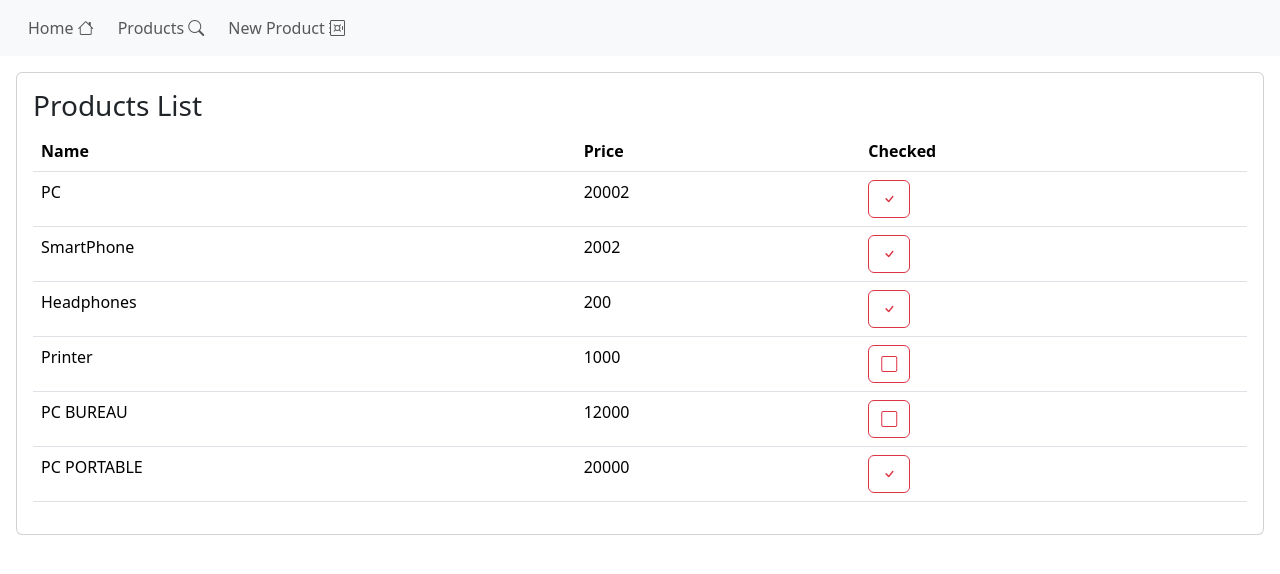
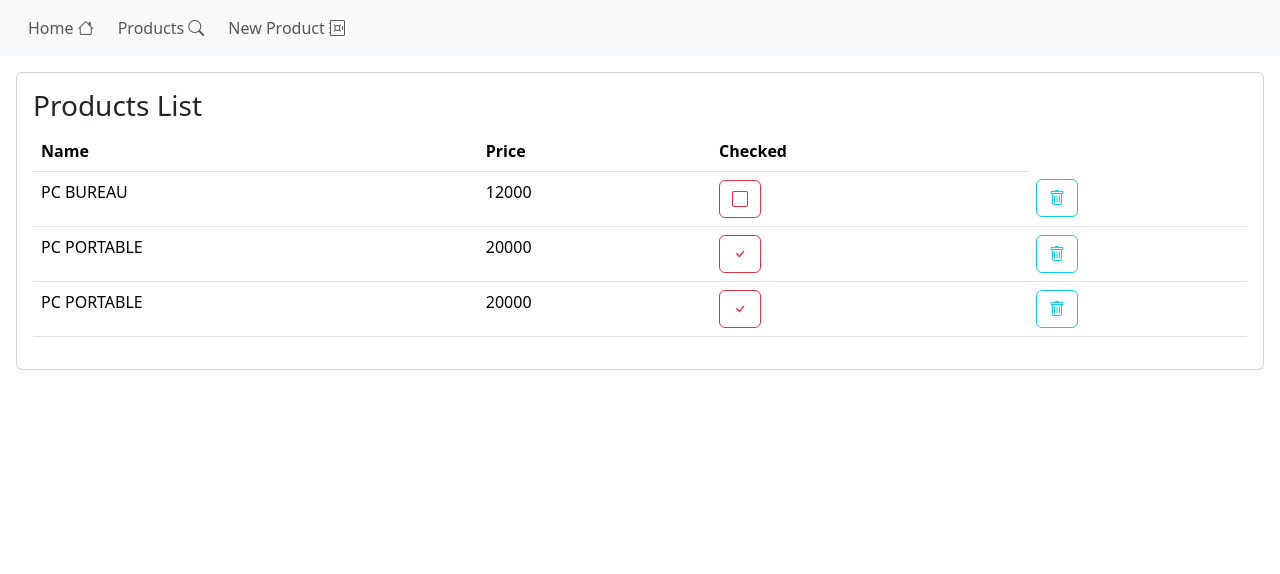
Before and after one commit to roumaysae/Gestion-des-pdts-Angular_jsonServer, an Angular app: page /products in a window 1280 px wide. Shown: the top 574 px of the page. Built offline with nearby package versions, Linux system fonts and the light colour scheme; data requests are answered from the project's data file.

Commit message:
Services creation

```diff
--- a/data/db.json
+++ b/data/db.json
@@ -1,29 +1,5 @@
 {
   "products": [
-    {
-      "id": "1",
-      "name": "PC",
-      "price": 20002,
-      "checked": true
-    },
-    {
-      "id": "2",
-      "name": "SmartPhone",
-      "price": 2002,
-      "checked": true
-    },
-    {
-      "id": "3",
-      "name": "Headphones",
-      "price": 200,
-      "checked": true
-    },
-    {
-      "id": "4",
-      "name": "Printer",
-      "price": 1000,
-      "checked": false
-    },
     {
       "id": "5",
       "name": "PC BUREAU",
@@ -31,7 +7,13 @@
       "checked": false
     },
     {
-      "id": "4",
+      "id": "2",
+      "name": "PC PORTABLE",
+      "price": 20000,
+      "checked": true
+    },
+    {
+      "id": "3",
       "name": "PC PORTABLE",
       "price": 20000,
       "checked": true
--- a/src/app/products/products.component.html
+++ b/src/app/products/products.component.html
@@ -12,7 +12,7 @@
 
         <tbody>
 
-        <tr *ngFor="let product of products$ | async"> <!-- utiliser ce pipe puis async donc automatiquement mon front end fait un subscribe -->
+        <tr *ngFor="let product of products"> <!-- utiliser ce pipe puis async donc automatiquement mon front end fait un subscribe -->
           <td>{{product.name}}</td>
           <td>{{product.price}}</td>
           <td>
@@ -20,7 +20,11 @@
             <button (click)="handleCheckProduct(product)" class="btn btn-outline-danger">
               <i [class] = "product.checked? 'bi bi-check ': 'bi bi-square'"></i>
             </button>
-
+          </td>
+          <td>
+            <button (click)="deleteHandle(product)" class="btn btn-outline-info" >
+              <i class="bi bi-trash"></i>
+            </button>
           </td>
         </tr>
         </tbody>
--- a/src/app/products/products.component.ts
+++ b/src/app/products/products.component.ts
@@ -13,13 +13,18 @@ import {Observable} from "rxjs";
 
 export class ProductsComponent implements OnInit{
 
-  products$! : Observable<Array<Product>>; // that means ! to i know it's not intialized just keep it
+  products : Array<Product>=[]; // that means ! to i know it's not intialized just keep it
 
   constructor(private productService : ProductService) {
 
   }
+
   ngOnInit(): void {
-      /*  this.productService.getProducts()
+  this.getProducts();
+   }//des le demarage et la genertion de composant on l'affecte à cet URL de backend
+
+  public getProducts(){
+      this.productService.getProducts()
         .subscribe(
           {
           next : data =>
@@ -27,10 +32,9 @@ export class ProductsComponent implements OnInit{
           error: err => {
             console.log(err);
             }   }
-          )*/
-    this.products$ =this.productService.getProducts();
-    }//des le demarage et la genertion de composant on l'affecte à cet URL de backend
-
+        )
+   // this.products =this.productService.getProducts();
+  }
 
   handleCheckProduct(product : Product) {
     this.productService.getProducts()
@@ -39,7 +43,22 @@ export class ProductsComponent implements OnInit{
       {
         product.checked=!product.checked;
       }
+
     })
 
   }
+
+  deleteHandle(product: Product) {
+    if(confirm("are you sure ?, You want to delete this data !!!"))
+   this.productService.deleteProduct(product) //je fais delete de backend
+     .subscribe(
+     {
+       next: value  =>{
+//this.getProducts();
+ this.products = this.products.filter(p=>p.
+    id != product.id)
        }
+     } //ici je mets à jour le front end
+     )
+  }
+}
--- a/src/app/services/product.service.ts
+++ b/src/app/services/product.service.ts
@@ -19,4 +19,9 @@ export class ProductService {
   public checkProduct(product:Product):Observable<any>{
     return this.httpClient.patch<Product>(`http://localhost:8080/products/${product.id}`,
       {checked: !product.checked});  }
+
+  public deleteProduct(product:Product){
+    return this.httpClient.delete<any>(`http://localhost:8080/products/${product.id}`);   }
+//on va pas retounrer un prdt donc c'est void
+
 }
```
Lines whose indentation alone changed are shown as unchanged.
